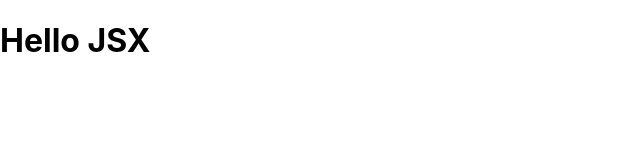
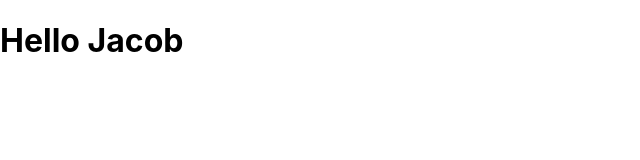
Before and after one commit to jitendragangwar123/ReactJs-Tutorial, a React (Create React App) app: page / in a window 1280 px wide. Shown: the top 160 px of the page, without its empty margins (0-640 px from the left). Built offline with nearby package versions, Linux system fonts and the light colour scheme.

Commit message:
props added

```diff
--- a/src/App.js
+++ b/src/App.js
@@ -2,7 +2,7 @@ import Header from "./components/Header";
 function App() {
   return (
     <div className="App">
-      <Header/>
+      <Header title="Hello Jacob"/>
     </div>
   );
 }
--- a/src/components/Header.js
+++ b/src/components/Header.js
@@ -1,9 +1,9 @@
 import React from 'react'
 
-const Header = () => {
+const Header = (props) => {
   return (
     <div>
-      <h1>Hello JSX</h1>
+      <h1>{props.title}</h1>
     </div>
   )
 }
```
